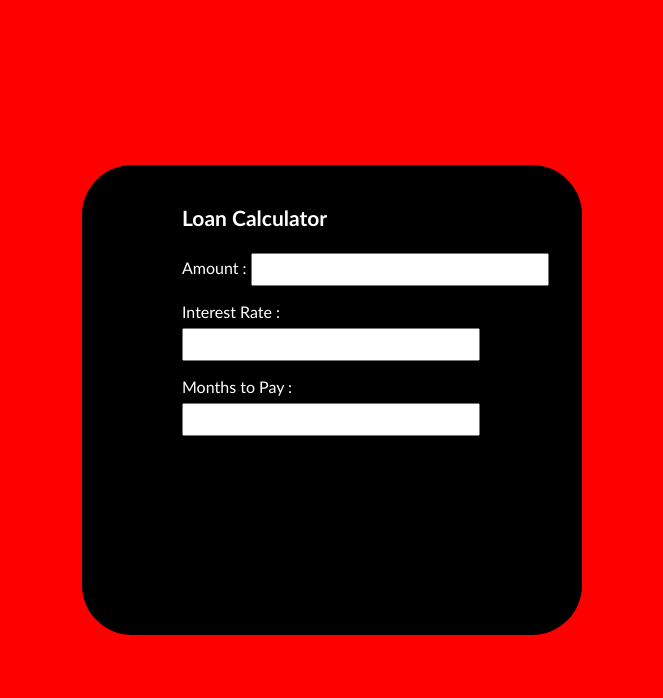
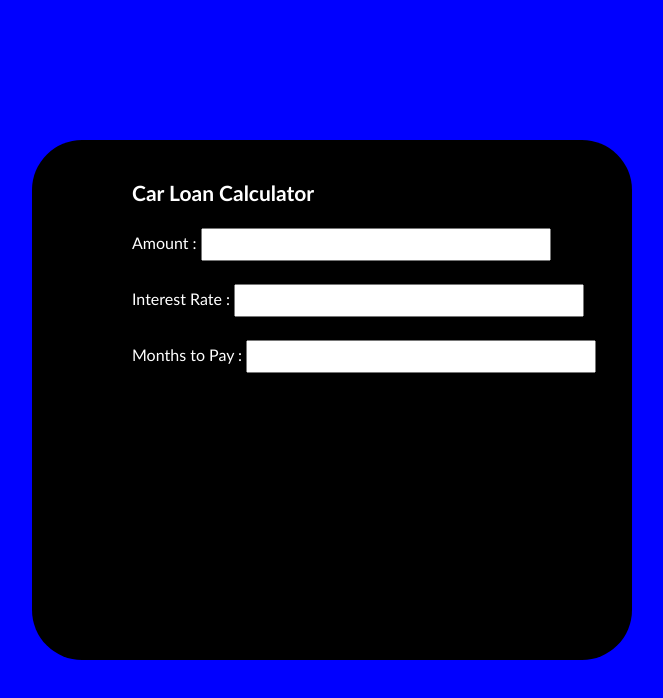
Before and after one commit to monishkannag/december, a plain HTML site: page index.html in a window 1280 px wide. Shown: the whole page, without its empty margins (308-971 px from the left). Drawn offline with Linux system fonts and the light colour scheme.

Commit message:
Update index.html

```diff
--- a/index.html
+++ b/index.html
@@ -1,4 +1,3 @@
-<!DOCTYPE html>
 <html lang="en">
 
 <head>
@@ -6,12 +5,12 @@
 
 	<style>
 		body {
-			background-color:red;
+			background-color:blue;
 			font-family: 'Trebuchet MS';
 		}
 
 		h1 {
-			font-size: 35px;
+			font-size: 45px;
 		}
 
 		h1 {
@@ -20,8 +19,8 @@
 		}
 
 		.calculator {
-			width: 400px;
-			height: 450px;
+			width: 500px;
+			height: 500px;
 			background-color: black;
 			position: absolute;
 			left: 50%;
@@ -42,7 +41,7 @@
 
 <body>
 	<div class="calculator">
-		<h1>Loan Calculator</h1>
+		<h1>Car Loan Calculator</h1>
 
 		<!-- Calling Calculate function defined in app.js -->
 		<p>Amount 	:
```
